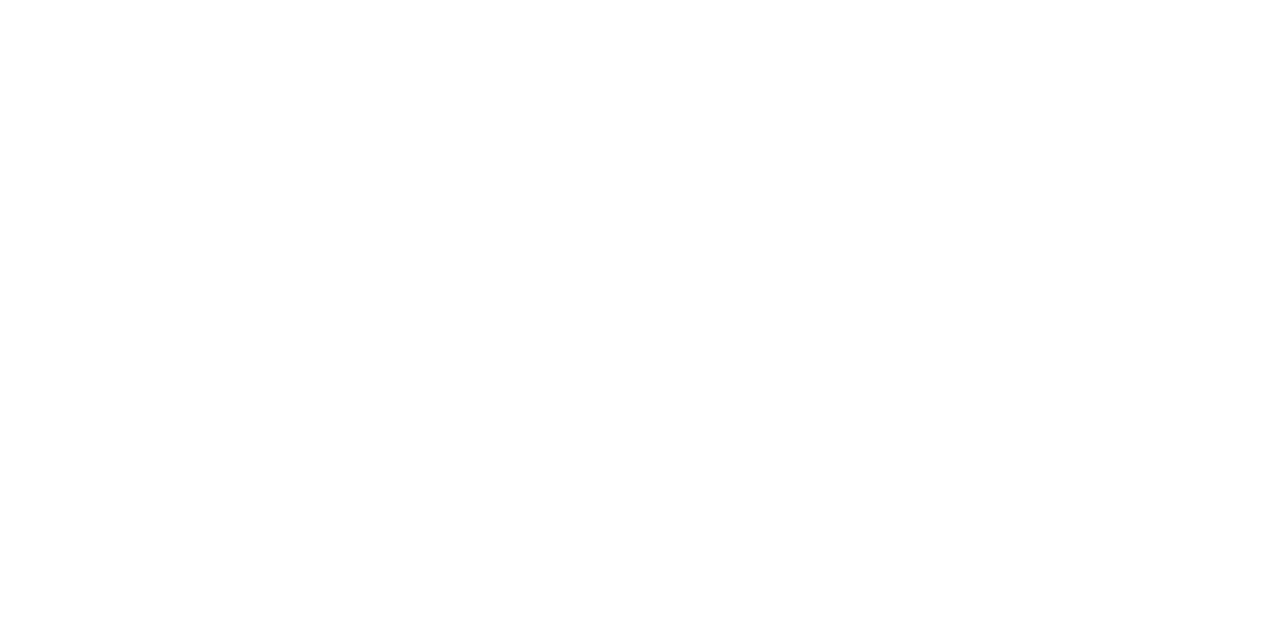
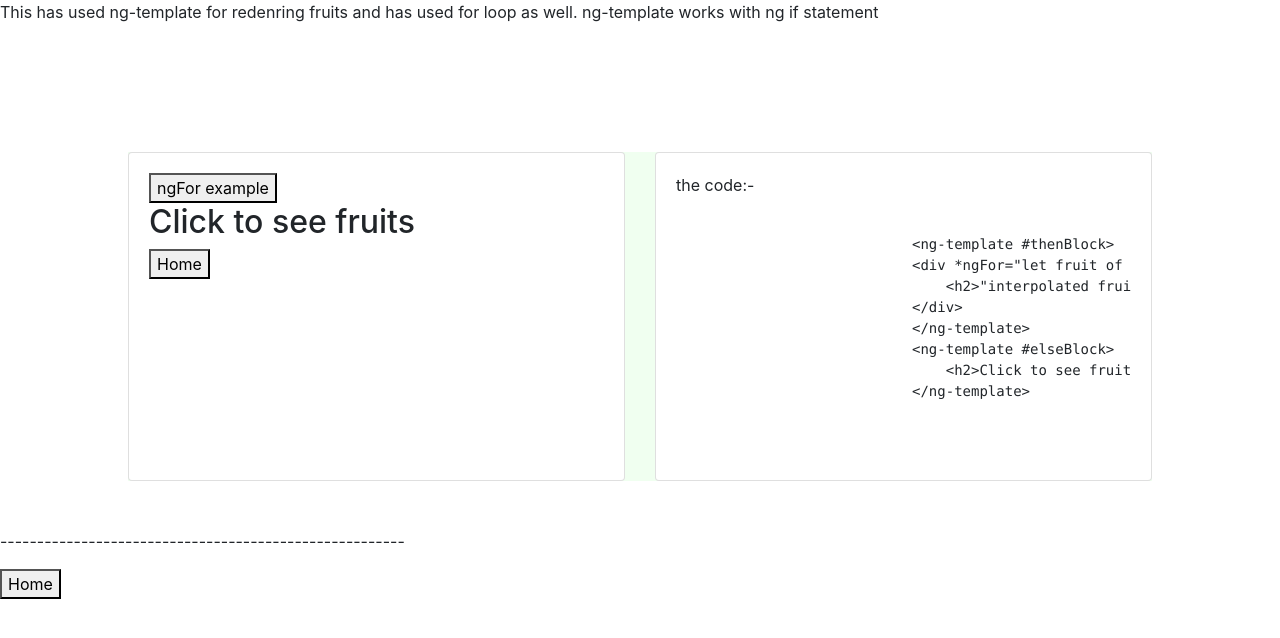
Before and after one commit to Surja1997/angular-fundas, an Angular app: page /template in a window 1280 px wide. Before the commit this address led to /. Shown: the top 638 px of the page. Built offline with nearby package versions, Linux system fonts and the light colour scheme.

Commit message:
ng-template"

```diff
--- a/src/app/app-routing.module.ts
+++ b/src/app/app-routing.module.ts
@@ -14,6 +14,8 @@
 import {HostListenerComponent } from './host-listener/host-listener.component';
 import {ContentProjectionComponent } from './content-projection/content-projection.component';
 import {ContainerComponent } from './container/container.component';
+import {TemplateComponent } from './template/template.component';
+
 
 
 
@@ -41,6 +43,8 @@
   {path: 'hostListener', component: HostListenerComponent},
   {path: 'contentProjection', component: ContentProjectionComponent},
   {path: 'container', component: ContainerComponent},
+  {path: 'template', component: TemplateComponent},
+
 
 
 
--- a/src/app/app.module.ts
+++ b/src/app/app.module.ts
@@ -24,6 +24,7 @@
 import { ContentProjectionComponent } from './content-projection/content-projection.component';
 import { CardComponent } from './card/card.component';
 import { ContainerComponent } from './container/container.component';
+import { TemplateComponent } from './template/template.component';
 @NgModule({
   declarations: [
     AppComponent,
@@ -45,7 +46,8 @@
     HostBindDirective,
     ContentProjectionComponent,
     CardComponent,
-    ContainerComponent
+    ContainerComponent,
+    TemplateComponent
   ],
   imports: [
     BrowserModule,
--- a/src/app/landing-page/landing-page.component.html
+++ b/src/app/landing-page/landing-page.component.html
@@ -50,3 +50,10 @@
 <h3><u>ng-Container use in Angular</u></h3>
 
 <button type="button" routerLink="/container">ng-container </button>
+<br>
+<br>
+<br>
+
+<h3><u>ng-template use in Angular</u></h3>
+
+<button type="button" routerLink="/template">ng-template </button>
--- /dev/null
+++ b/src/app/template/template.component.css
@@ -0,0 +1,10 @@
+.boxes {
+    width: 80%;
+    margin: auto;
+    margin-top: 10%;
+    background-color: honeydew;
+}
+
+.card {
+    height: 100%;
+}
--- /dev/null
+++ b/src/app/template/template.component.html
@@ -0,0 +1,43 @@
+<p>This has used ng-template for redenring fruits and has used for loop as well. ng-template works with ng if statement</p>
+<div class="boxes">
+    <div class="row">
+        <div class="col-md-6">
+            <div class="card">
+                <div class="card-body">
+                    <app-ng-for-directive></app-ng-for-directive>
+
+
+                </div>
+            </div>
+        </div>
+        <div class="col-md-6">
+            <div class="card">
+                <div class="card-body">
+                    <blockquote>
+                        <p>the code:-</p>
+                        <pre>
+                        <code>
+                            &lt;ng-template #thenBlock&gt;
+                            &lt;div *ngFor="let fruit of fruits"&gt;
+                                &lt;h2&gt;"interpolated fruit" &lt;/h2&gt;
+                            &lt;/div&gt;
+                            &lt;/ng-template&gt;
+                            &lt;ng-template #elseBlock&gt;
+                                &lt;h2&gt;Click to see fruits&lt;/h2&gt;
+                            &lt;/ng-template&gt;
+                    </code>
+                    </pre>
+                    </blockquote>
+
+
+
+                </div>
+            </div>
+        </div>
+    </div>
+</div>
+<br>
+<br>
+<p>-------------------------------------------------------</p>
+
+<button type="button" class="home" routerLink="/">Home</button>
--- /dev/null
+++ b/src/app/template/template.component.ts
@@ -0,0 +1,15 @@
+import { Component, OnInit } from '@angular/core';
+
+@Component({
+  selector: 'app-template',
+  templateUrl: './template.component.html',
+  styleUrls: ['./template.component.css']
+})
+export class TemplateComponent implements OnInit {
+
+  constructor() { }
+
+  ngOnInit(): void {
+  }
+
+}
```
Also changed, not shown: 1 other file (tests, documents, lock files or other folders).
